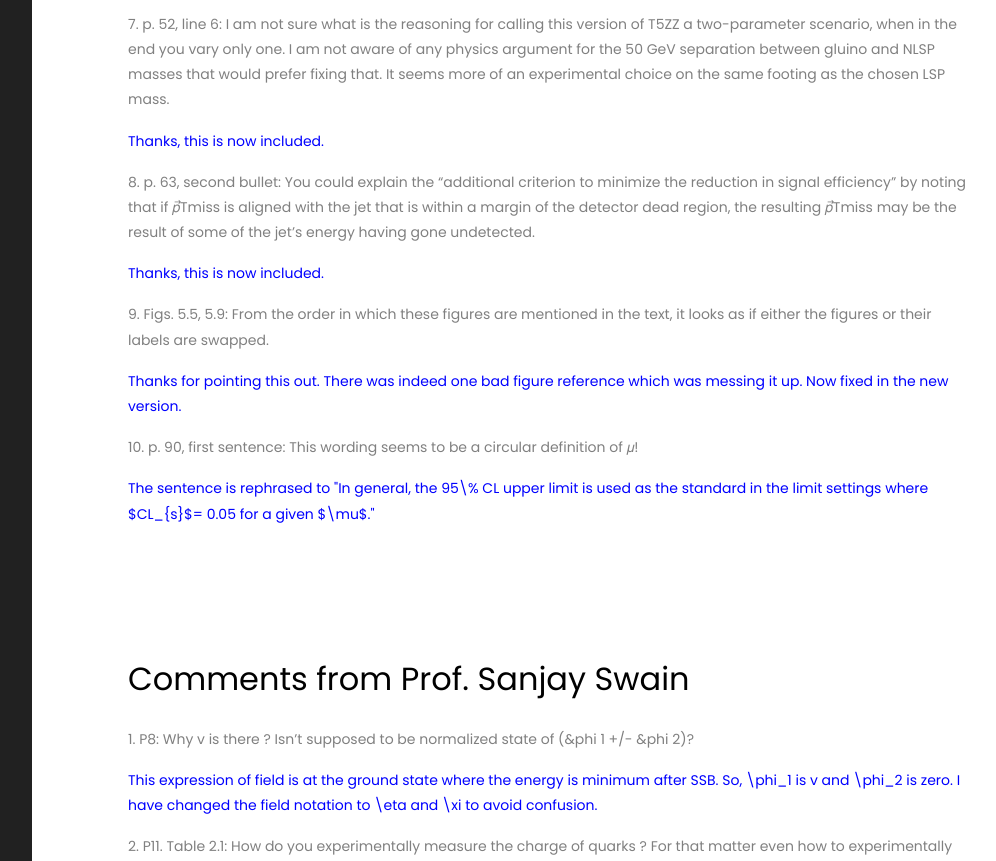
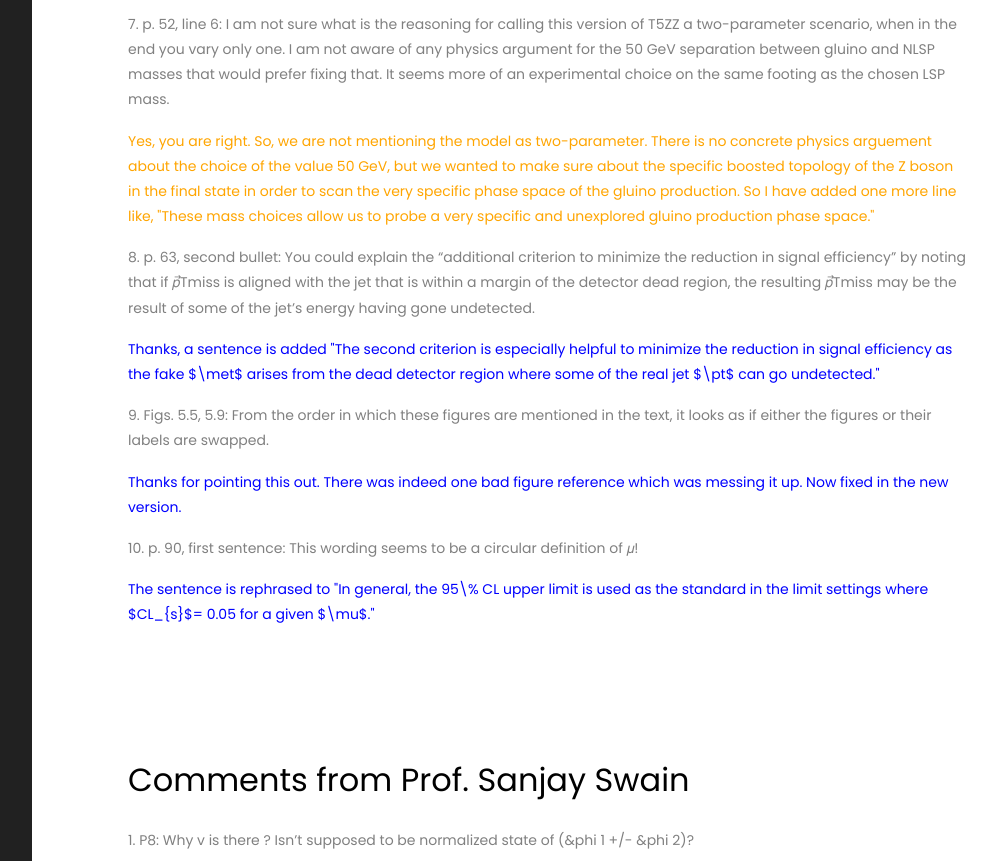
Before and after one commit to uttiyasarkar/materials, a plain HTML site: page index.html in a window 1280 px wide. Shown: the part 940-1801 px from the top of the page, without its empty margins (218-1214 px from the left). Drawn offline with Linux system fonts and the light colour scheme.

Commit message:
Update index.html

```diff
--- a/index.html
+++ b/index.html
@@ -63,9 +63,9 @@
 	<p>6. p. 17, next-to-last sentence: I’d omit the “it is more interesting”, since that is in the eye of the beholder. Maybe “in this thesis we concentrate on”.</p>
 		<p style="color:blue;">Thanks for the suggestion. The sentence is modified.</p>
 	<p>7. p. 52, line 6: I am not sure what is the reasoning for calling this version of T5ZZ a two-parameter scenario, when in the end you vary only one. I am not aware of any physics argument for the 50 GeV separation between gluino and NLSP masses that would prefer fixing that. It seems more of an experimental choice on the same footing as the chosen LSP mass.</p>
-		<p style="color:blue;">Thanks, this is now included.</p>
+		<p style="color:orange;">Yes, you are right. So, we are not mentioning the model as two-parameter. There is no concrete physics arguement about the choice of the value 50 GeV, but we wanted to make sure about the specific boosted topology of the Z boson in the final state in order to scan the very specific phase space of the gluino production. So I have added one more line like, "These mass choices allow us to probe a very specific and unexplored gluino production phase space."  </p>
 	<p>8. p. 63, second bullet: You could explain the “additional criterion to minimize the reduction in signal efficiency” by noting that if 𝑝⃗Tmiss is aligned with the jet that is within a margin of the detector dead region, the resulting 𝑝⃗Tmiss may be the result of some of the jet’s energy having gone undetected.</p>
-		<p style="color:blue;">Thanks, this is now included.</p>
+		<p style="color:blue;">Thanks, a sentence is added "The second criterion is especially helpful to minimize the reduction in signal efficiency as the fake $\met$ arises from the dead detector region where some of the real jet $\pt$ can go undetected."</p>
 	<p>9. Figs. 5.5, 5.9: From the order in which these figures are mentioned in the text, it looks as if either the figures or their labels are swapped.</p>
 		<p style="color:blue;">Thanks for pointing this out. There was indeed one bad figure reference which was messing it up. Now fixed in the new version.</p>
 	<p>10. p. 90, first sentence: This wording seems to be a circular definition of 𝜇!</p>
```
